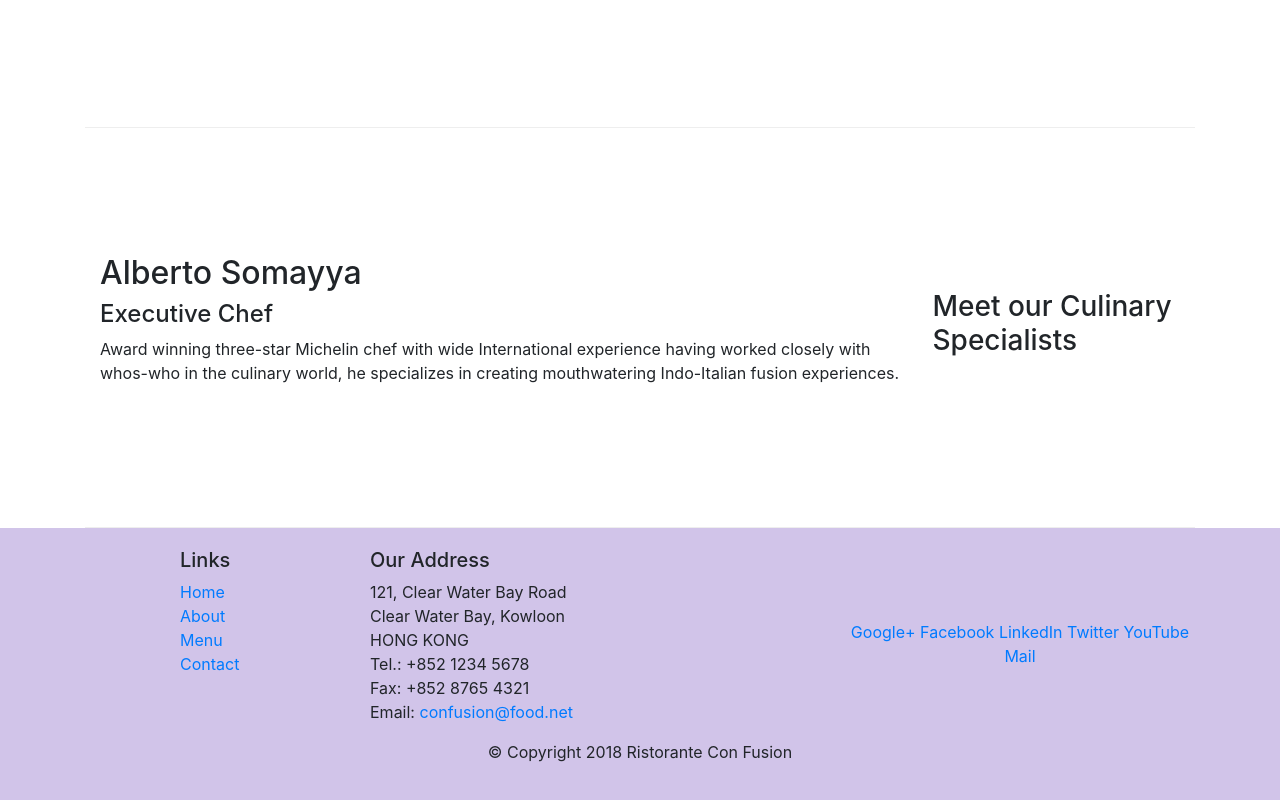
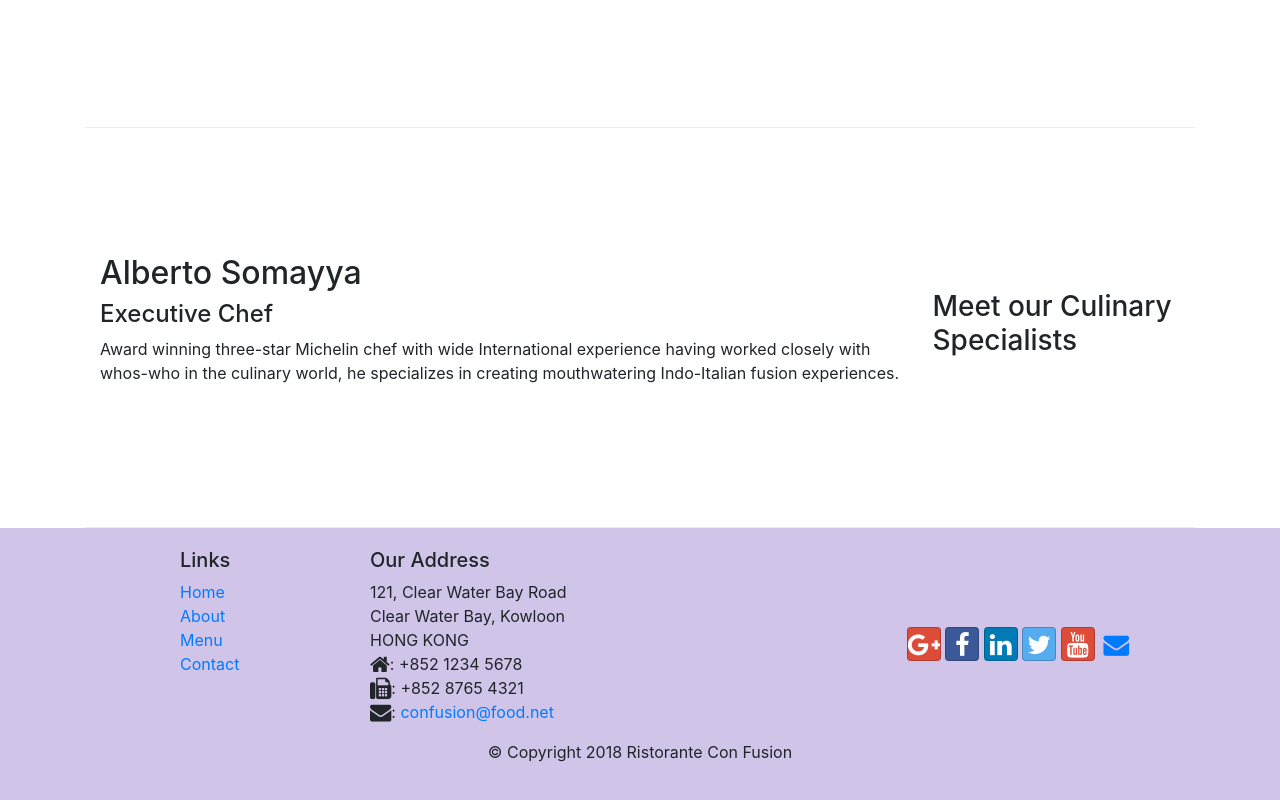
Before and after one commit to Abduliitr/Bootstrap, a website: page index.html in a window 1280 px wide. Shown: the part 1006-1806 px from the top of the page. Drawn offline with nearby package versions, Linux system fonts and the light colour scheme.

Commit message:
font-awesome and bootstrap social icons

```diff
--- a/index.html
+++ b/index.html
@@ -10,6 +10,8 @@
 
     <!-- Bootstrap CSS -->
     <link rel="stylesheet" href="node_modules/bootstrap/dist/css/bootstrap.min.css">
+    <link rel="stylesheet" href="node_modules/font-awesome/css/font-awesome.min.css">
+    <link rel="stylesheet" href="node_modules/bootstrap-social/bootstrap-social.css">
     <link rel="stylesheet" href="css/styles.css">
 
     <title>Ristorante Con Fusion</title>
@@ -24,10 +26,10 @@
             <a class="navbar-brand mr-auto" href="#">Ristorante Con Fusion</a>
             <div class="collapse navbar-collapse" id="Navbar">
                 <ul class="navbar-nav mr-auto">
-                    <li class="nav-item active"><a class="nav-link" href="#">Home</a></li>
-                    <li class="nav-item"><a class="nav-link" href="./aboutus.html">About</a></li>
-                    <li class="nav-item"><a class="nav-link" href="#">Menu</a></li>
-                    <li class="nav-item"><a class="nav-link" href="#">Contact</a></li>
+                    <li class="nav-item active"><a class="nav-link" href="#"><span class="fa fa-home fa-lg"></span> Home</a></li>
+                    <li class="nav-item"><a class="nav-link" href="./aboutus.html"><span class="fa fa-info fa-lg"></span> About</a></li>
+                    <li class="nav-item"><a class="nav-link" href="#"><span class="fa fa-list fa-lg"></span> Menu</a></li>
+                    <li class="nav-item"><a class="nav-link" href="#"><span class="fa fa-address fa-lg"></span> Contact</a></li>
                 </ul>
             </div>
         </div>
@@ -98,19 +100,19 @@
 		              121, Clear Water Bay Road<br>
 		              Clear Water Bay, Kowloon<br>
 		              HONG KONG<br>
-		              Tel.: +852 1234 5678<br>
-		              Fax: +852 8765 4321<br>
-		              Email: <a href="mailto:confusion@food.net">confusion@food.net</a>
+		              <i class="fa fa-home fa-lg"></i>: +852 1234 5678<br>
+		              <i class="fa fa-fax fa-lg"></i>: +852 8765 4321<br>
+		              <i class="fa fa-envelope fa-lg"></i>: <a href="mailto:confusion@food.net">confusion@food.net</a>
 		           </address>
                 </div>
                 <div class="col-12 col-sm-4 align-self-center">
                     <div class="text-center">
-                        <a href="http://google.com/+">Google+</a>
-                        <a href="http://www.facebook.com/profile.php?id=">Facebook</a>
-                        <a href="http://www.linkedin.com/in/">LinkedIn</a>
-                        <a href="http://twitter.com/">Twitter</a>
-                        <a href="http://youtube.com/">YouTube</a>
-                        <a href="mailto:">Mail</a>
+                        <a class="btn btn-social-icon btn-google" href="http://google.com/+"><i class="fa fa-google-plus fa-lg"></i></a>
+                        <a class="btn btn-social-icon btn-facebook" href="http://www.facebook.com/profile.php?id="><i class="fa fa-facebook fa-lg"></i></a>
+                        <a class="btn btn-social-icon btn-linkedin" href="http://www.linkedin.com/in/"><i class="fa fa-linkedin fa-lg"></i></a>
+                        <a class="btn btn-social-icon btn-twitter" href="http://twitter.com/"><i class="fa fa-twitter fa-lg"></i></a>
+                        <a class="btn btn-social-icon btn-google" href="http://youtube.com/"><i class="fa fa-youtube fa-lg"></i></a>
+                        <a class="btn btn-social-icon" href="mailto:"><i class="fa fa-envelope fa-lg"></i></a>
                     </div>
                 </div>
            </div>
--- a/package.json
+++ b/package.json
@@ -15,6 +15,8 @@
   },
   "dependencies": {
     "bootstrap": "^4.0.0",
+    "bootstrap-social": "^5.1.1",
+    "font-awesome": "^4.7.0",
     "jquery": "^3.3.1",
     "popper.js": "^1.12.9"
   }
```
Also changed, not shown: aboutus.html (+15 -13 lines), 1 other file. Lines whose indentation alone changed are shown as unchanged.
